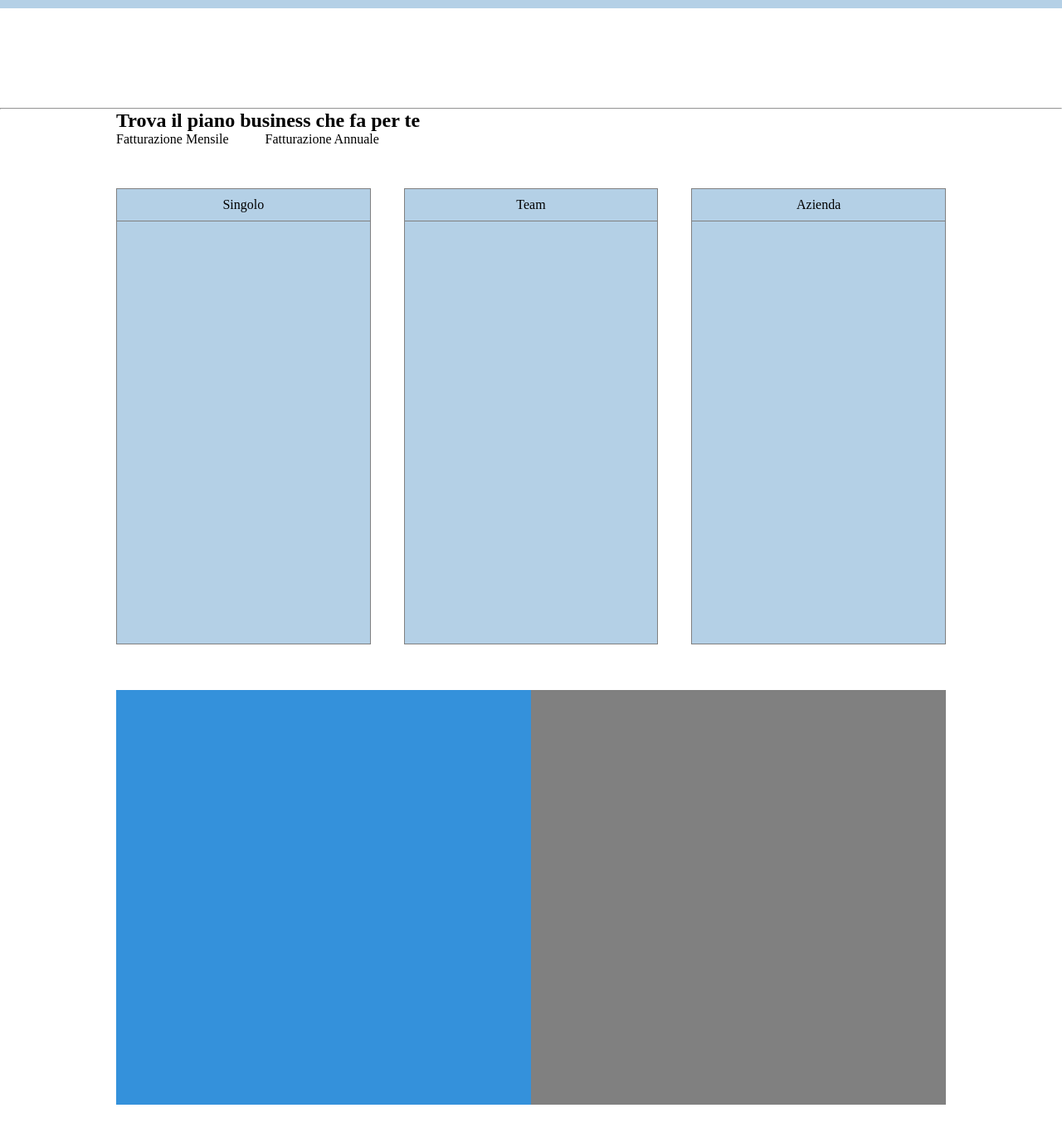
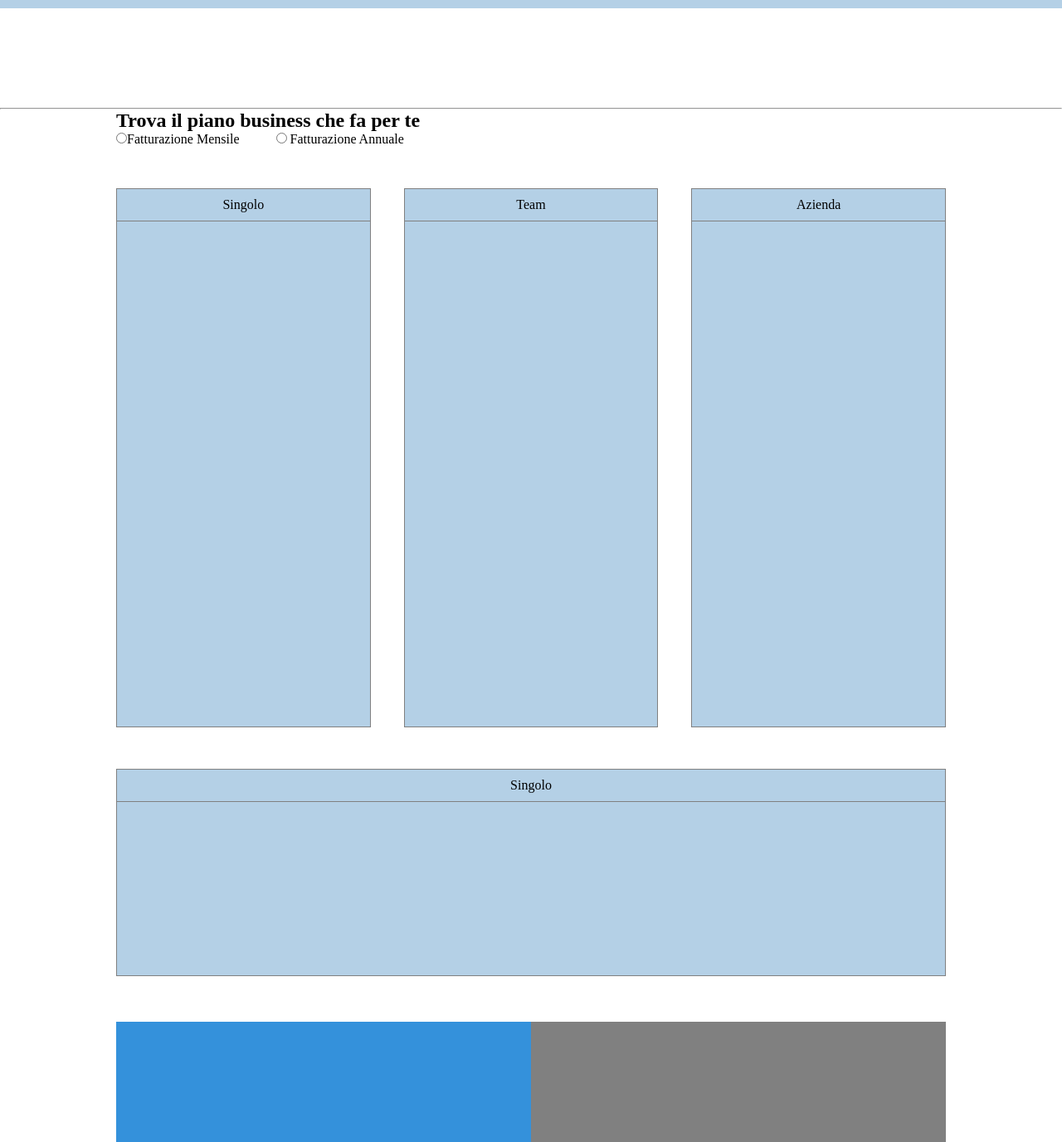
Before and after one commit to AgostaSalvatore/htmlcss-dropbox, a plain HTML site: page index.html in a window 1280 px wide. Shown: the part 740-2117 px from the top of the page at 83% size. Drawn offline with Linux system fonts and the light colour scheme.

Commit message:
[UPD] added last col on the first section have to fix bot text

```diff
--- a/css/style.css
+++ b/css/style.css
@@ -74,12 +74,12 @@ header{
  .small-container {
     width: 1000px;
     margin: 0 auto;
-    height: 500px;
+    height: 900px;
     margin-bottom: 200px;
 }
 
 .col{
-    height:550px;
+    height:650px;
     border: 1px solid grey;
     width: 33%;
     background-color: #b4d0e6;
@@ -118,6 +118,7 @@ header{
     background-color: grey;
 }
 
+
 /* Griglia Sei */
 .operation .col{
     height: 500px;
@@ -136,12 +137,12 @@ hr {
     margin-top: 120px;
  }
 
-.n-utenti > h3{
+.n-utenti > h3 {
     font-size: 30px;
     margin-top: 200px;
     margin-bottom: 70px;
  }
 
  .small-container > .n-utenti{
-    width: 600px;
+    width: 700px;
  }
--- a/index.html
+++ b/index.html
@@ -55,10 +55,10 @@
                 Trova il piano business che fa per te
             </h2>
             <span class="mar-right">
-                Fatturazione Mensile
+                <input type="radio">Fatturazione Mensile
             </span>
             <span class="mar-right">
-                Fatturazione Annuale
+                <input type="radio" name="" id=""> Fatturazione Annuale
             </span>
 
             <div class="mod-pay">
@@ -78,7 +78,14 @@
                     </div>
                 </div>
             </div>
+
+            <div class="mod-pay row">
+                <div class="col">
+                    <div class="target">Singolo</div>
+                </div>
+            </div>
         </div>
+
 
         <!-- Foto e testo -->
         <section class="partner">
```
